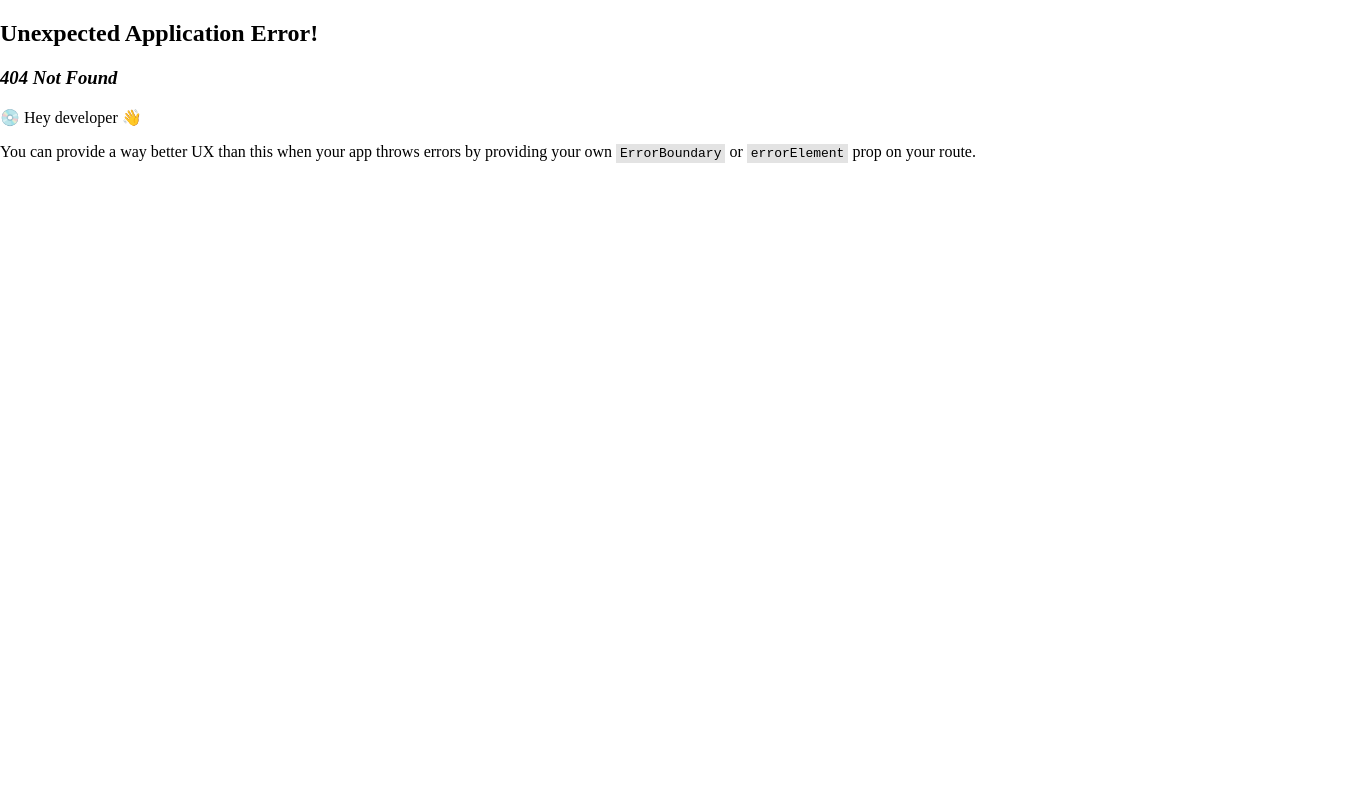
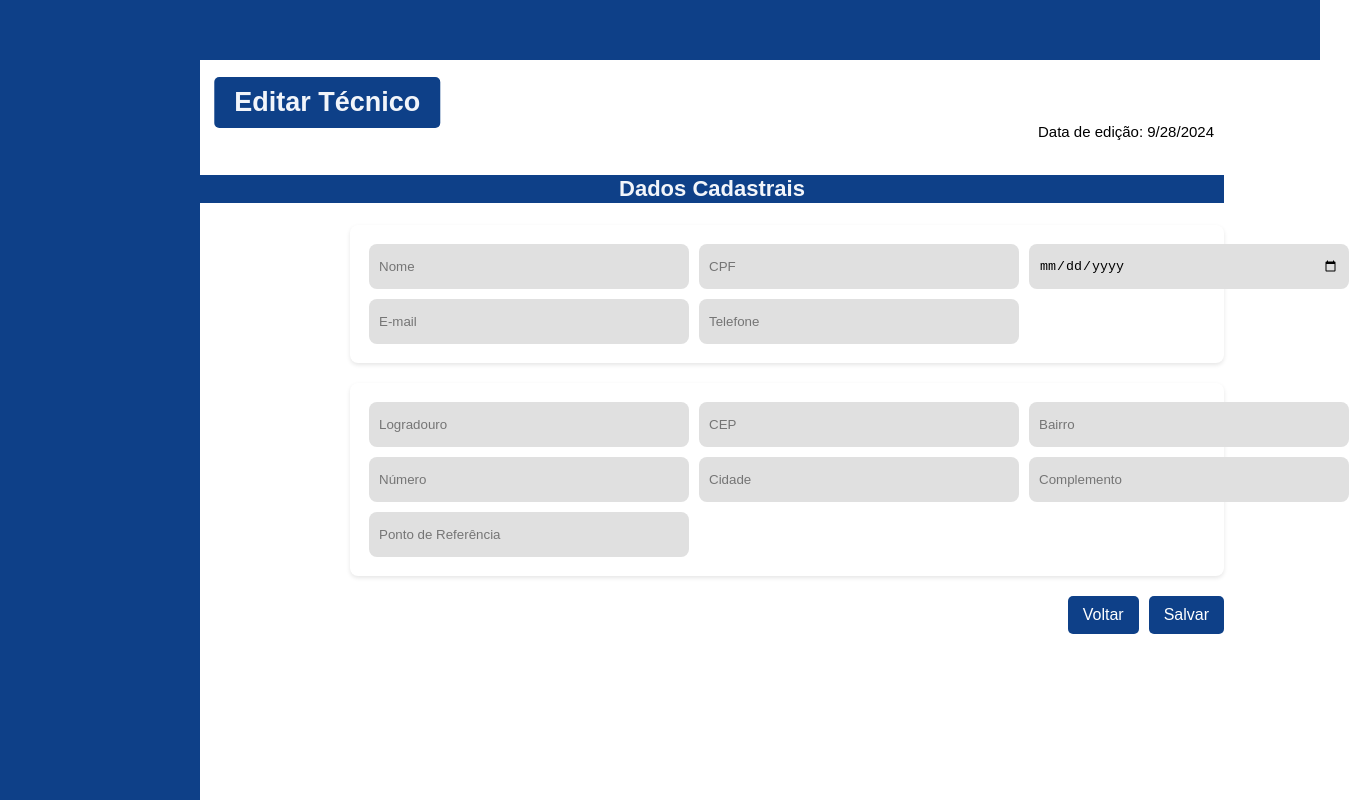
Before and after one commit to SQUAD-42-Accenture/front-end, a React (Vite) app in the folder servpro/: page /editartecnico in a window 1280 px wide. Before the commit this address had no page. Shown: the whole page, 1349 px wide, since content can reach past the window. Built offline with nearby package versions, Linux system fonts and the light colour scheme.

Commit message:
Update Editar Tecnico

```diff
--- a/servpro/src/main.jsx
+++ b/servpro/src/main.jsx
@@ -9,6 +9,8 @@ import TelaInicial from './pages/TelaInicial/TelaInicial';
 import CadastroCliente from './pages/CadastroDeClientes/CadastroDeClientes';
 import CadastroTecnico from './pages/CadastroDeTecnicos/CadastroDeTecnicos';
 import EditarCliente from './pages/EditarCliente/EditarCliente';
+import EditarTecnico from './pages/EditarTecnico/EditarTecnico';
+
 
 
 
@@ -44,6 +46,10 @@ const router = createBrowserRouter([
   {
     path: '/editarcliente',
     element: <EditarCliente />,
+  },
+  {
+    path: '/editartecnico',
+    element: <EditarTecnico />,
   }
 ]);
 
--- /dev/null
+++ b/servpro/src/pages/EditarTecnico/EditarTecnico.jsx
@@ -0,0 +1,170 @@
+import React, { useState, useEffect } from "react";
+import { useLocation } from "react-router-dom";
+import "./styles.css";
+
+const EditarTecnico = () => {
+  const location = useLocation();
+  const { tecnico } = location.state || {};
+
+  const [nome, setNome] = useState(tecnico ? tecnico.nome : "");
+  const [cpf, setCpf] = useState(tecnico ? tecnico.cpf : "");
+  const [email, setEmail] = useState(tecnico ? tecnico.email : "");
+  const [telefone, setTelefone] = useState(tecnico ? tecnico.telefone : "");
+  const [nascimento, setNascimento] = useState(
+    tecnico ? tecnico.nascimento : ""
+  );
+  const [logradouro, setLogradouro] = useState(
+    tecnico ? tecnico.logradouro : ""
+  );
+  const [cep, setCep] = useState(tecnico ? tecnico.cep : "");
+  const [bairro, setBairro] = useState(tecnico ? tecnico.bairro : "");
+  const [numero, setNumero] = useState(tecnico ? tecnico.numero : "");
+  const [cidade, setCidade] = useState(tecnico ? tecnico.cidade : "");
+  const [complemento, setComplemento] = useState(
+    tecnico ? tecnico.complemento : ""
+  );
+  const [referencia, setReferencia] = useState(
+    tecnico ? tecnico.referencia : ""
+  );
+
+  useEffect(() => {
+    if (tecnico) {
+      setNome(tecnico.nome);
+      setCpf(tecnico.cpf);
+      setEmail(tecnico.email);
+      setTelefone(tecnico.telefone);
+      setNascimento(tecnico.nascimento);
+      setLogradouro(tecnico.logradouro);
+      setCep(tecnico.cep);
+      setBairro(tecnico.bairro);
+      setNumero(tecnico.numero);
+      setCidade(tecnico.cidade);
+      setComplemento(tecnico.complemento);
+      setReferencia(tecnico.referencia);
+    }
+  }, [tecnico]);
+
+  const handleSubmit = (e) => {
+    e.preventDefault();
+    console.log("Dados atualizados:", {
+      nome,
+      cpf,
+      email,
+      telefone,
+      nascimento,
+      logradouro,
+      cep,
+      bairro,
+      numero,
+      cidade,
+      complemento,
+      referencia,
+    });
+  };
+
+  return (
+    <div className="tela-cheia">
+      <header className="header2"></header>
+      <nav className="menu2"></nav>
+
+      <div className="CadastroDeTecnico">
+        <div className="atualizacao">
+          <p className="titulocliente">Editar Técnico</p>
+          <p>Data de edição: {new Date().toLocaleDateString()}</p>
+        </div>
+
+        <form onSubmit={handleSubmit} className="secaoDadosCliente">
+          <p className="titulo-dados">Dados Cadastrais</p>
+
+          <div className="containerDadosCadastrais">
+            <input
+              type="text"
+              placeholder="Nome"
+              value={nome}
+              onChange={(e) => setNome(e.target.value)}
+            />
+            <input
+              type="text"
+              placeholder="CPF"
+              value={cpf}
+              onChange={(e) => setCpf(e.target.value)}
+            />
+            <input
+              type="date"
+              placeholder="Data de Nascimento"
+              value={nascimento}
+              onChange={(e) => setNascimento(e.target.value)}
+            />
+            <input
+              type="text"
+              placeholder="E-mail"
+              value={email}
+              onChange={(e) => setEmail(e.target.value)}
+            />
+            <input
+              type="text"
+              placeholder="Telefone"
+              value={telefone}
+              onChange={(e) => setTelefone(e.target.value)}
+            />
+          </div>
+
+          <div className="containerDadosEndereco">
+            <input
+              type="text"
+              placeholder="Logradouro"
+              value={logradouro}
+              onChange={(e) => setLogradouro(e.target.value)}
+            />
+            <input
+              type="text"
+              placeholder="CEP"
+              value={cep}
+              onChange={(e) => setCep(e.target.value)}
+            />
+            <input
+              type="text"
+              placeholder="Bairro"
+              value={bairro}
+              onChange={(e) => setBairro(e.target.value)}
+            />
+            <input
+              type="text"
+              placeholder="Número"
+              value={numero}
+              onChange={(e) => setNumero(e.target.value)}
+            />
+            <input
+              type="text"
+              placeholder="Cidade"
+              value={cidade}
+              onChange={(e) => setCidade(e.target.value)}
+            />
+            <input
+              type="text"
+              placeholder="Complemento"
+              value={complemento}
+              onChange={(e) => setComplemento(e.target.value)}
+            />
+            <input
+              type="text"
+              placeholder="Ponto de Referência"
+              value={referencia}
+              onChange={(e) => setReferencia(e.target.value)}
+            />
+          </div>
+          <div className="botaoContainer">
+            <button type="button" className="botaoVoltar">
+              Voltar
+            </button>
+            <button type="submit" className="botaoSalvar">
+              Salvar
+            </button>
+          </div>
+        </form>
+      </div>
+    </div>
+  );
+};
+
+export default EditarTecnico;
--- /dev/null
+++ b/servpro/src/pages/EditarTecnico/styles.css
@@ -0,0 +1,125 @@
+.tela-cheia {
+    font-family: Arial, Helvetica, sans-serif;
+    display: flex;
+    flex-direction: column;
+    width: 80%;
+    min-height: calc(100vh - 100px);
+    padding-top: 45px;
+    margin-left: 200px;
+}
+
+.CadastroDeTecnico {
+    flex: 1;
+    display: flex;
+    flex-direction: column;
+    margin-left: 0;
+    padding-left: 0;
+    color: black;
+}
+
+.atualizacao {
+    display: flex;
+    flex-direction: row;
+    gap: 10px;
+    padding-top: 5px;
+    justify-content: right;
+    align-items: end;
+    padding-right: 10px;
+    background-color: white;
+    font-size: 15px;
+}
+
+.titulocliente {
+    background-color: #0e4088;
+    border-radius: 5px;
+    color: #f2f5fa;
+    font-size: 27px;
+    display: flex;
+    justify-content: flex-start;
+    align-items: center;
+    font-weight: 700;
+    padding: 10px 20px;
+    margin-left: 0;
+}
+
+.titulo-dados {
+    text-align: center;
+    background-color: #0e4088;
+    color: #f2f5fa;
+    font-size: 22px;
+    padding: 1px;
+    font-weight: 700;
+    margin-top: 20px;
+}
+
+input {
+    background-color: #e0e0e0;
+    border: none;
+    outline: none;
+    width: 300px;
+    height: 25px;
+    padding: 10px;
+    border-radius: 8px;
+}
+
+.containerDadosCadastrais,
+.containerDadosEndereco {
+    margin-bottom: 20px;
+    padding: 19px;
+    background-color: white;
+    display: grid;
+    grid-template-columns: repeat(3, 1fr);
+    gap: 10px;
+    align-items: center;
+    box-shadow: 0 2px 4px rgba(0, 0, 0, 0.1);
+    border-radius: 8px;
+    margin-left: 150px;
+}
+
+.botaoContainer {
+    display: flex;
+    justify-content: flex-end;
+    gap: 10px;
+    margin-top: 20px;
+}
+
+.botaoSalvar,
+.botaoVoltar {
+    background-color: #0e4088;
+    color: white;
+    border: none;
+    padding: 10px 15px;
+    border-radius: 5px;
+    font-size: 16px;
+    cursor: pointer;
+    transition: background-color 0.3s;
+}
+
+.botaoSalvar:hover,
+.botaoVoltar:hover {
+    background-color: #0056b3;
+}
+
+.header2 {
+    background-color: #0e4088;
+    height: 60px;
+    display: flex;
+    align-items: center;
+    padding: 0 20px;
+    color: white;
+    position: fixed;
+    top: 0;
+    left: 0;
+    width: 100%;
+    z-index: 1000;
+}
+
+.menu2 {
+    background-color: #0e4088;
+    width: 200px;
+    height: calc(100vh - 60px);
+    position: fixed;
+    top: 60px;
+    left: 0;
+    color: white;
+}
--- a/servpro/src/pages/ListagemTecnicos/ListarTecnico.jsx
+++ b/servpro/src/pages/ListagemTecnicos/ListarTecnico.jsx
@@ -1,22 +1,40 @@
-import React from 'react';
-import { Table, TableBody, TableCell, TableContainer, TableHead, TableRow, Paper, TextField, Button, IconButton, Pagination } from '@mui/material';
+import React, { useState } from 'react';
+import { Table, TableBody, TableCell, TableContainer, TableHead, TableRow, Paper, TextField, Button, IconButton, Pagination, Dialog, DialogActions, DialogContent, DialogContentText, DialogTitle } from '@mui/material';
 import { Edit, Delete } from '@mui/icons-material';
 import SearchIcon from '@mui/icons-material/Search';
 import AddIcon from '@mui/icons-material/PersonAdd';
 import { Link } from 'react-router-dom';
 
-
 const tecnicos = [
+  { cpf: '123.456.789-11', name: 'Maria Costa da Silva', phone: '(81) 9 9999-0000', email: 'teste@gmail.com', address: 'Rua Imaginária, 298 - Bairro' },
+  { cpf: '987.654.321-00', name: 'João Pereira', phone: '(81) 9 8888-0000', email: 'joao@gmail.com', address: 'Avenida Central, 50 - Bairro' },
   { cpf: '123.456.789-11', name: 'Maria Costa da Silva', phone: '(81) 9 9999-0000', email: 'teste@gmail.com', address: 'Rua Imaginária, 298 - Bairro' },
   { cpf: '123.456.789-11', name: 'Maria Costa da Silva', phone: '(81) 9 9999-0000', email: 'teste@gmail.com', address: 'Rua Imaginária, 298 - Bairro' },
   { cpf: '123.456.789-11', name: 'Maria Costa da Silva', phone: '(81) 9 9999-0000', email: 'teste@gmail.com', address: 'Rua Imaginária, 298 - Bairro' },
   { cpf: '123.456.789-11', name: 'Maria Costa da Silva', phone: '(81) 9 9999-0000', email: 'teste@gmail.com', address: 'Rua Imaginária, 298 - Bairro' },
   { cpf: '123.456.789-11', name: 'Maria Costa da Silva', phone: '(81) 9 9999-0000', email: 'teste@gmail.com', address: 'Rua Imaginária, 298 - Bairro' },
-  { cpf: '123.456.789-11', name: 'Maria Costa da Silva', phone: '(81) 9 9999-0000', email: 'teste@gmail.com', address: 'Rua Imaginária, 298 - Bairro' },
-  { cpf: '123.456.789-11', name: 'Maria Costa da Silva', phone: '(81) 9 9999-0000', email: 'teste@gmail.com', address: 'Rua Imaginária, 298 - Bairro' },
+
 ];
 
 function ListagemTecnicos() {
+  const [open, setOpen] = useState(false);
+  const [selectedTecnico, setSelectedTecnico] = useState(null);
+
+  const handleClickOpen = (tecnico) => {
+    setSelectedTecnico(tecnico);
+    setOpen(true);
+  };
+
+  const handleClose = () => {
+    setOpen(false);
+    setSelectedTecnico(null);
+  };
+
+  const handleDelete = () => {
+    console.log('Técnico excluído:', selectedTecnico);
+    handleClose();
+  };
+
   return (
     <div style={{ padding: '20px' }}>
       <div style={{
@@ -49,13 +67,13 @@ function ListagemTecnicos() {
               marginRight: '500px'
             }}
           />
-        <Link to="/cadastrotecnico">
+          <Link to="/cadastrotecnico">
             <Button
               variant="contained"
               color="primary"
               startIcon={<AddIcon />}
             >
-              Cadastrar Novo Tecnico
+              Cadastrar Novo Técnico
             </Button>
           </Link>
         </div>
@@ -82,10 +100,12 @@ function ListagemTecnicos() {
                 <TableCell>{tecnico.email}</TableCell>
                 <TableCell>{tecnico.address}</TableCell>
                 <TableCell>
-                  <IconButton color="primary">
-                    <Edit />
-                  </IconButton>
-                  <IconButton color="primary">
+                  <Link to={{ pathname: "/editartecnico", state: { tecnico } }}>
+                    <IconButton color="primary">
+                      <Edit />
+                    </IconButton>
+                  </Link>
+                  <IconButton color="primary" onClick={() => handleClickOpen(tecnico)}>
                     <Delete />
                   </IconButton>
                 </TableCell>
@@ -94,6 +114,7 @@ function ListagemTecnicos() {
           </TableBody>
         </Table>
       </TableContainer>
+
       <Pagination
         count={10}
         variant="outlined"
@@ -105,6 +126,23 @@ function ListagemTecnicos() {
           justifyContent: 'end'
         }}
       />
+
+      <Dialog open={open} onClose={handleClose}>
+        <DialogTitle>Confirmação de Exclusão</DialogTitle>
+        <DialogContent>
+          <DialogContentText>
+            Você tem certeza que deseja excluir o técnico {selectedTecnico?.name}?
+          </DialogContentText>
+        </DialogContent>
+        <DialogActions>
+          <Button onClick={handleClose} color="primary">
+            Cancelar
+          </Button>
+          <Button onClick={handleDelete} color="primary">
+            Sim
+          </Button>
+        </DialogActions>
+      </Dialog>
     </div>
   );
 }
```
